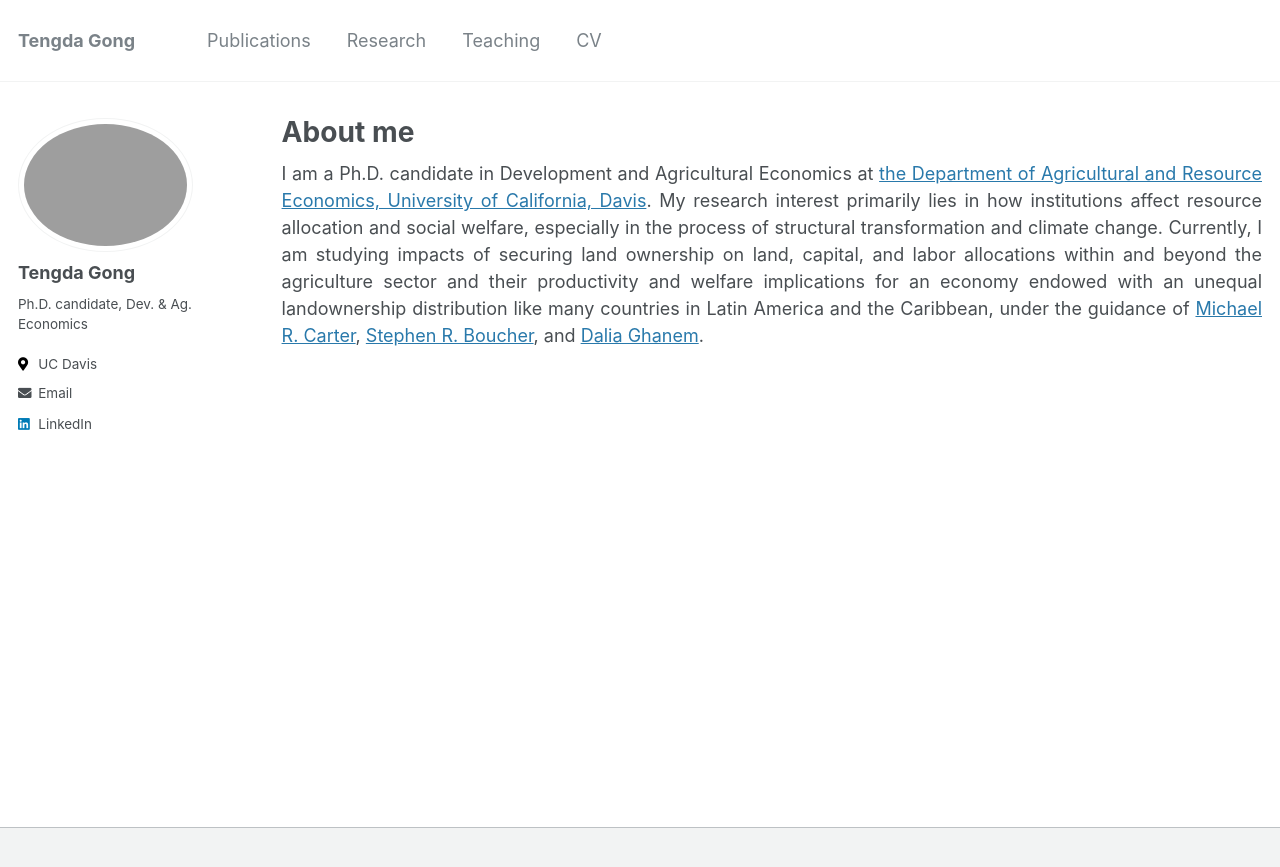
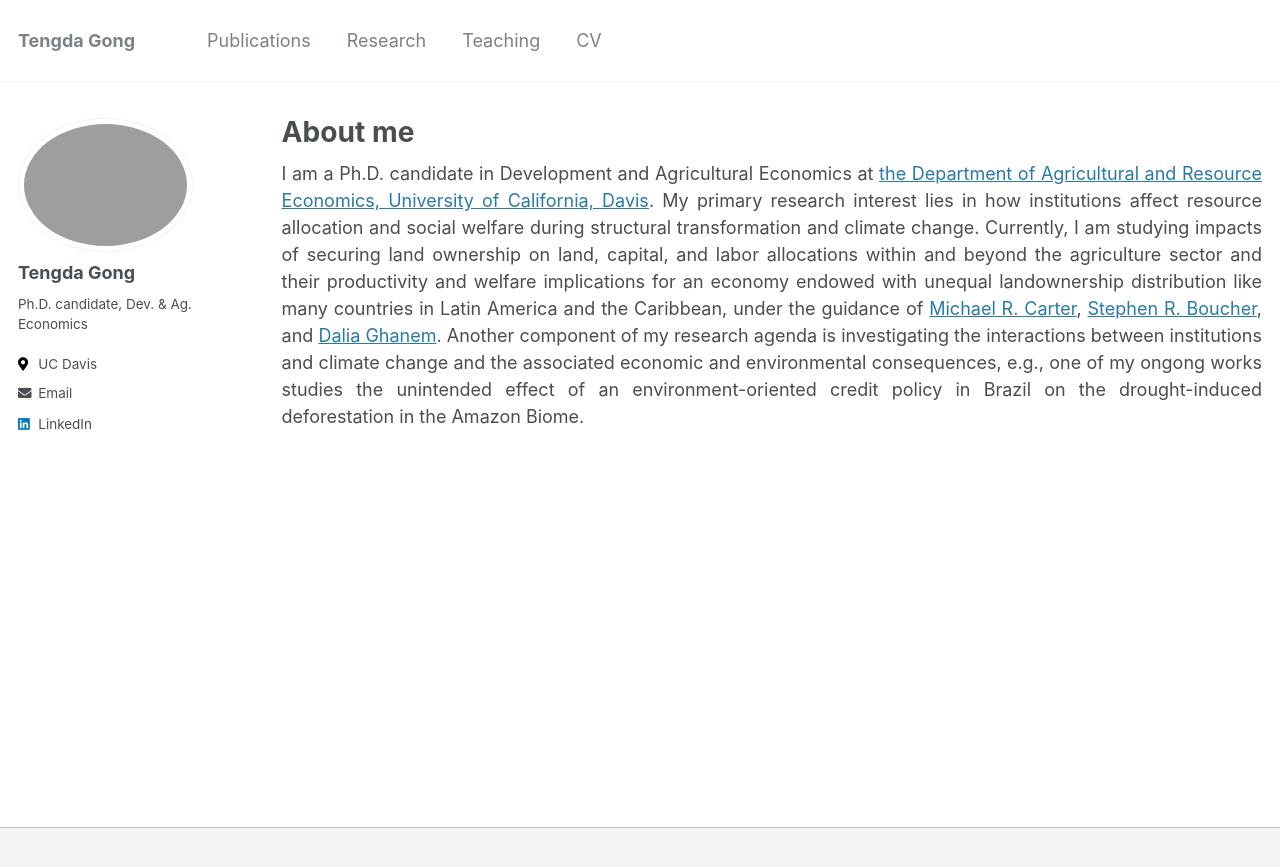
Before and after one commit to tendakung/tendakung.github.io, a Jekyll site: the page built from _pages/about.md, in a window 1280 px wide. Shown: the top 867 px of the page. Built offline with Jekyll 4.4.1, drawn with Linux system fonts in a browser that asks for light colours.

Commit message:
Update about.md

```diff
--- a/_pages/about.md
+++ b/_pages/about.md
@@ -7,5 +7,6 @@ redirect_from:
   - /about.html
 ---
 
-I am a Ph.D. candidate in Development and Agricultural Economics at [the Department of Agricultural and Resource Economics, University of California, Davis](https://are.ucdavis.edu/people/grad-students/phd/tengda-gong/). My research interest primarily lies in how institutions affect resource allocation and social welfare, especially in the process of structural transformation and climate change. Currently, I am studying impacts of securing land ownership on land, capital, and labor allocations within and beyond the agriculture sector and their productivity and welfare implications for an economy endowed with an unequal landownership distribution like many countries in Latin America and the Caribbean, under the guidance of [Michael R. Carter](https://are.ucdavis.edu/people/faculty/michael-carter/), [Stephen R. Boucher](https://are.ucdavis.edu/people/faculty/steve-boucher/), and [Dalia Ghanem](https://are.ucdavis.edu/people/faculty/dalia-ghanem/).
+I am a Ph.D. candidate in Development and Agricultural Economics at [the Department of Agricultural and Resource Economics, University of California, Davis](https://are.ucdavis.edu/people/grad-students/phd/tengda-gong/). My primary research interest lies in how institutions affect resource allocation and social welfare during structural transformation and climate change.  Currently, I am studying impacts of securing land ownership on land, capital, and labor allocations within and beyond the agriculture sector and their productivity and welfare implications for an economy endowed with unequal landownership distribution like many countries in Latin America and the Caribbean, under the guidance of [Michael R. Carter](https://are.ucdavis.edu/people/faculty/michael-carter/), [Stephen R. Boucher](https://are.ucdavis.edu/people/faculty/steve-boucher/), and [Dalia Ghanem](https://are.ucdavis.edu/people/faculty/dalia-ghanem/). Another component of my research agenda is investigating the interactions between institutions and climate change and the associated economic and environmental consequences, e.g., one of my ongong works studies the unintended effect of an environment-oriented credit policy in Brazil on the drought-induced deforestation in the Amazon Biome.
+
 <br>
```
